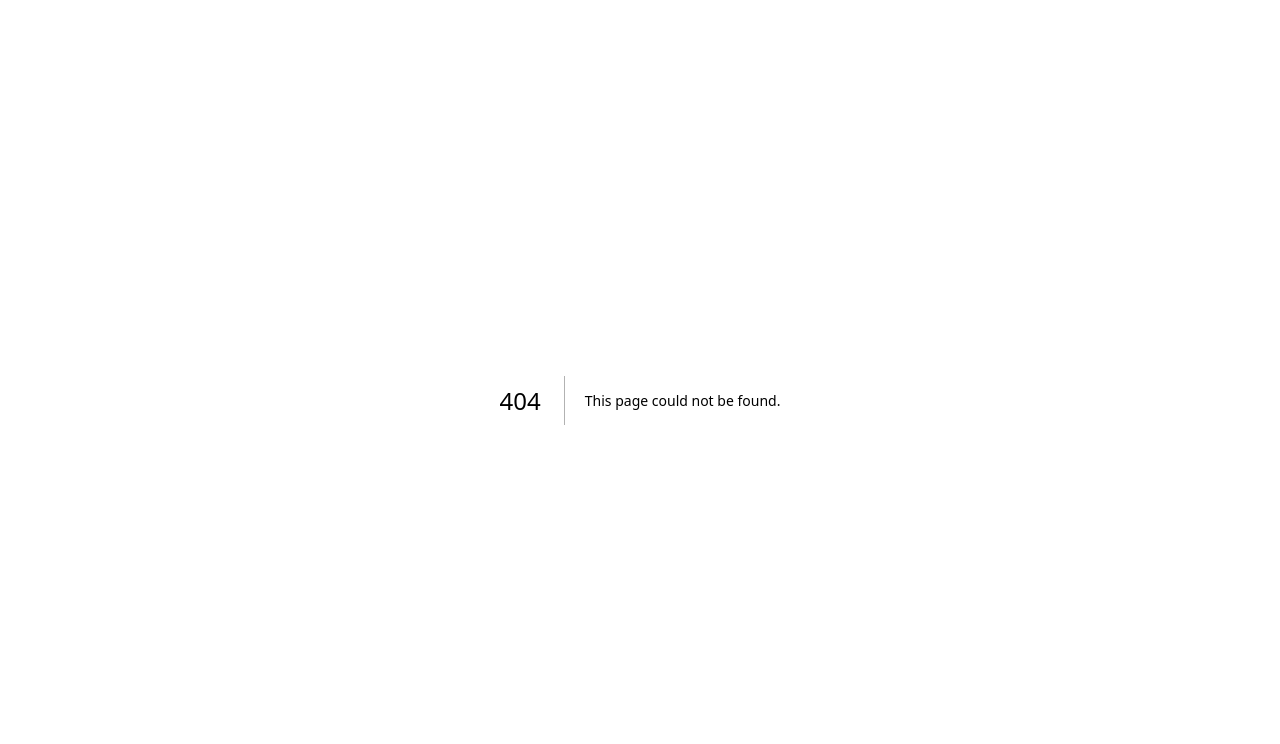
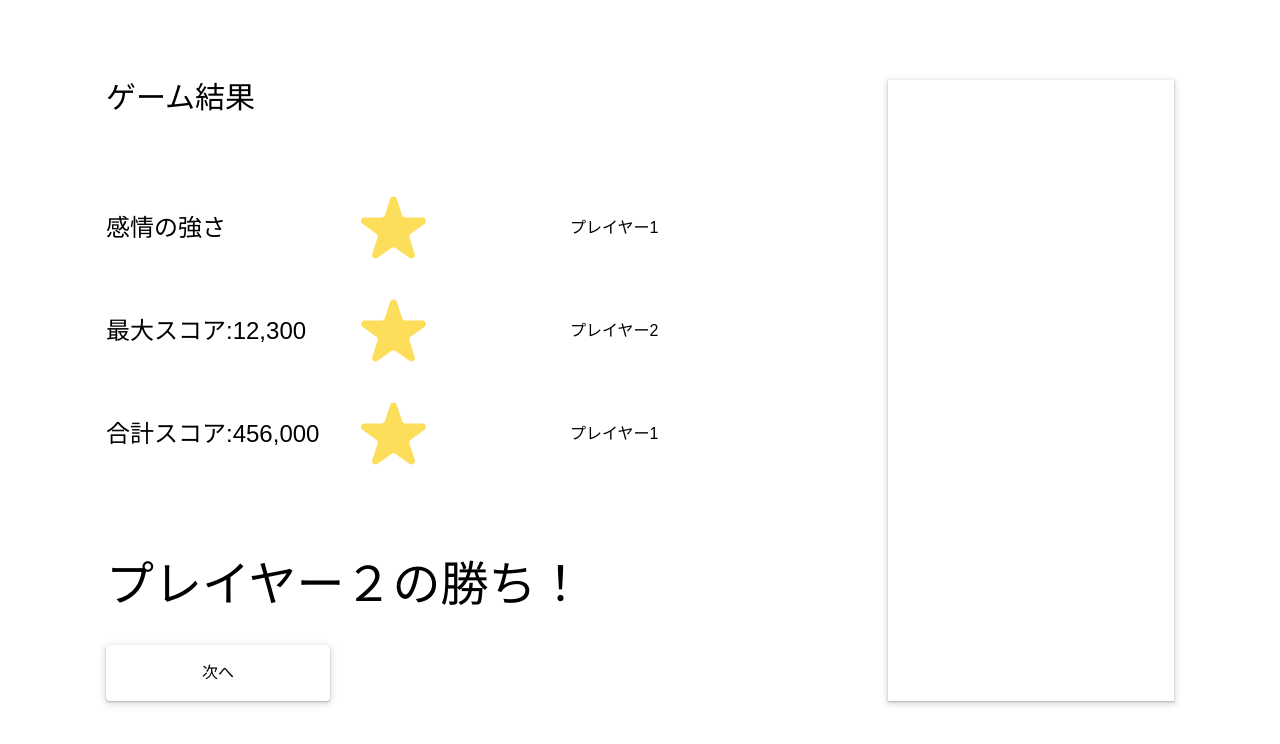
Before and after one commit to hirochan9854/praise-wap, a Next.js app: page /game-result in a window 1280 px wide. Before the commit this address had no page. Shown: the top 744 px of the page. Built offline with nearby package versions, Linux system fonts and the light colour scheme; a web font is replaced by a local one.

Commit message:
ゲームのリザルト画面作成

```diff
--- a/src/app/edit/page.tsx
+++ b/src/app/edit/page.tsx
@@ -15,7 +15,6 @@ function EditPageContent() {
   const [isClient, setIsClient] = useState(false);
   const router = useRouter();
 
-  // クライアントサイドでのみuseRouterを使えるようにする
   useEffect(() => {
     setIsClient(true);
   }, []);
@@ -34,7 +33,6 @@ function EditPageContent() {
   const toggleTextColorPicker = () => {
     setIsTextColorPickerOpen((prev) => !prev);
   };
-  console.log(isTextColorPickerOpen);
 
   const [isBgColorPickerOpen, setIsBgColorPickerOpen] = useState(false);
   const toggleBgColorPicker = () => {
@@ -78,7 +76,7 @@ function EditPageContent() {
 
       const url = await getDownloadURL(storageRef);
       if (isClient) {
-        router.push(`/result?imageUrl=${encodeURIComponent(url)}`);
+        router.push(`/edit-result?imageUrl=${encodeURIComponent(url)}`);
       }
     } catch (error) {
       setError('画像の生成に失敗しました');
@@ -175,7 +173,7 @@ function EditPageContent() {
       </div>
       <div>
         <div
-          className="flex h-621px w-286px items-center justify-center whitespace-pre-wrap shadow-box vertical"
+          className="flex h-621px w-286px items-center justify-center whitespace-pre-wrap px-3 py-6 shadow-box vertical"
           ref={nodeRef}
           style={{
             backgroundColor: bgColor,
@@ -203,7 +201,7 @@ function EditPageContent() {
         </div>
         <div className="mt-10">
           <button
-            className="mx-auto block w-56 rounded p-4  shadow-box  disabled:cursor-not-allowed disabled:opacity-50"
+            className=" mx-auto mt-9 block w-56 rounded p-4  shadow-box  disabled:cursor-not-allowed disabled:opacity-50"
             disabled={!htmlToImage || isLoading}
             onClick={() => {
               void handleClick();
--- /dev/null
+++ b/src/app/game-result/page.tsx
@@ -0,0 +1,48 @@
+'use client';
+
+import { useSearchParams, useRouter } from 'next/navigation';
+
+import { Evaluation } from '@/components/Evaluation';
+
+export default function Home() {
+  const router = useRouter();
+  const searchParams = useSearchParams();
+  const text = searchParams.get('text');
+  return (
+    <div className="mx-auto flex w-full justify-center gap-40 py-20">
+      <div className="w-[622px]">
+        <h2 className="text-3xl">ゲーム結果</h2>
+        <div className="mt-20 flex flex-col gap-10">
+          <div className="animate-slide-in-bck-right" style={{ animationDelay: '0.6s' }}>
+            <Evaluation acquirer={1} summary="感情の強さ" />
+          </div>
+          <div className="animate-slide-in-bck-right" style={{ animationDelay: '1.2s' }}>
+            <Evaluation acquirer={2} num={12300} summary="最大スコア:" />
+          </div>
+          <div className="animate-slide-in-bck-right" style={{ animationDelay: '1.8s' }}>
+            <Evaluation acquirer={1} num={456000} summary="合計スコア:" />
+          </div>
+        </div>
+        <p className="mt-24 animate-slide-in-elliptic-right-fwd text-5xl " style={{ animationDelay: '3s' }}>
+          {'プレイヤー２'}の勝ち！
+        </p>
+        <button
+          className=" mt-9 block w-56 animate-slide-in-bck-right rounded  p-4  shadow-box disabled:cursor-not-allowed disabled:opacity-50"
+          onClick={() => {
+            if (text !== null) {
+              router.push(`/edit?text=${encodeURIComponent(text)}`);
+            }
+          }}
+          style={{ animationDelay: '3.6s' }}
+        >
+          次へ
+        </button>
+      </div>
+      <div>
+        <div className=" flex h-621px w-286px items-center justify-center whitespace-pre-wrap p-8 text-2xl shadow-box vertical">
+          {text}
+        </div>
+      </div>
+    </div>
+  );
+}
--- a/src/app/battle/page.tsx
+++ b/src/app/game/page.tsx
@@ -1,14 +1,13 @@
 'use client';
 
+import { useRouter } from 'next/navigation';
 import { useEffect, useRef, useState, useMemo } from 'react';
 
 import { Wordlist } from '@/components/WordList';
 
 export default function Home() {
-  // const router = useRouter();
-  // router.push(`/edit?text=${encodeURIComponent(maxScoreWordRef.current)}`);
-
-  const response = useMemo(() => ({ text: 'kolfkkkkkkkkllnk', score: 1000, magnitude: 0 }), []);
+  const router = useRouter();
+  const response = useMemo(() => ({ text: 'あなたくるよね。', score: 100, magnitude: 0 }), []);
 
   const [player1res, setPlayer1res] = useState({ text: '', score: 0, magnitude: 0 });
   const [player2res, setPlayer2res] = useState({ text: '', score: 0, magnitude: 0 });
@@ -34,9 +33,18 @@ export default function Home() {
       setPlayer2res(response);
       setCurrentTurn(1);
       currentTurnRef.current--;
+      if (currentTurnRef.current === 0) {
+        setInterval(() => {
+          handleNext();
+        }, 5000);
+      }
     }
     // eslint-disable-next-line react-hooks/exhaustive-deps
   }, [response]);
+
+  const handleNext = () => {
+    void router.push(`/game-result?text=${encodeURIComponent(maxScoreWordRef.current)}`);
+  };
 
   return (
     <div>
--- /dev/null
+++ b/src/components/Evaluation.tsx
@@ -0,0 +1,24 @@
+import Image from 'next/image';
+
+export type EvaluationProps = {
+  acquirer: 1 | 2;
+  summary: string;
+  num?: number;
+};
+
+export const Evaluation: React.FC<EvaluationProps> = ({ acquirer, summary, num }) => {
+  return (
+    <div>
+      <div className="flex  items-center gap-36">
+        <div className="flex w-80 items-center justify-between">
+          <p className="text-2xl">
+            {summary}
+            {num ? num.toLocaleString() : null}
+          </p>
+          <Image alt="" height={65} src={'/icon-star.svg'} width={65} />
+        </div>
+        <p>{acquirer === 1 ? 'プレイヤー1' : 'プレイヤー2'}</p>
+      </div>
+    </div>
+  );
+};
--- a/tailwind.config.ts
+++ b/tailwind.config.ts
@@ -41,6 +41,9 @@ const config: Config = {
       animation: {
         'scale-in-bottom': 'scale-in-bottom 0.3s cubic-bezier(0.250, 0.460, 0.450, 0.940) forwards',
         'swirl-in-bck': 'swirl-in-bck 0.6s ease   both',
+        'slide-in-bck-right': 'slide-in-bck-right 1.2s cubic-bezier(0.250, 0.460, 0.450, 0.940)   both',
+        'slide-in-elliptic-right-fwd':
+          'slide-in-elliptic-right-fwd 0.5s cubic-bezier(0.250, 0.460, 0.450, 0.940)   both',
       },
       keyframes: {
         'scale-in-bottom': {
@@ -62,6 +65,28 @@ const config: Config = {
           },
           to: {
             transform: 'rotate(0) scale(1)',
+            opacity: '1',
+          },
+        },
+        'slide-in-bck-right': {
+          '0%': {
+            transform: 'translateZ(700px) translateX(400px)',
+            opacity: '0',
+          },
+          to: {
+            transform: 'translateZ(0) translateX(0)',
+            opacity: '1',
+          },
+        },
+        'slide-in-elliptic-right-fwd': {
+          '0%': {
+            transform: 'translateX(800px) rotateY(-30deg) scale(0)',
+            'transform-origin': '-100% 50%',
+            opacity: '0',
+          },
+          to: {
+            transform: 'translateX(0) rotateY(0) scale(1)',
+            'transform-origin': '-1800px 50%',
             opacity: '1',
           },
         },
```
Also changed, not shown: public/icon-star.svg (added), src/app/edit-result/page.tsx (renamed from src/app/result/page.tsx).
